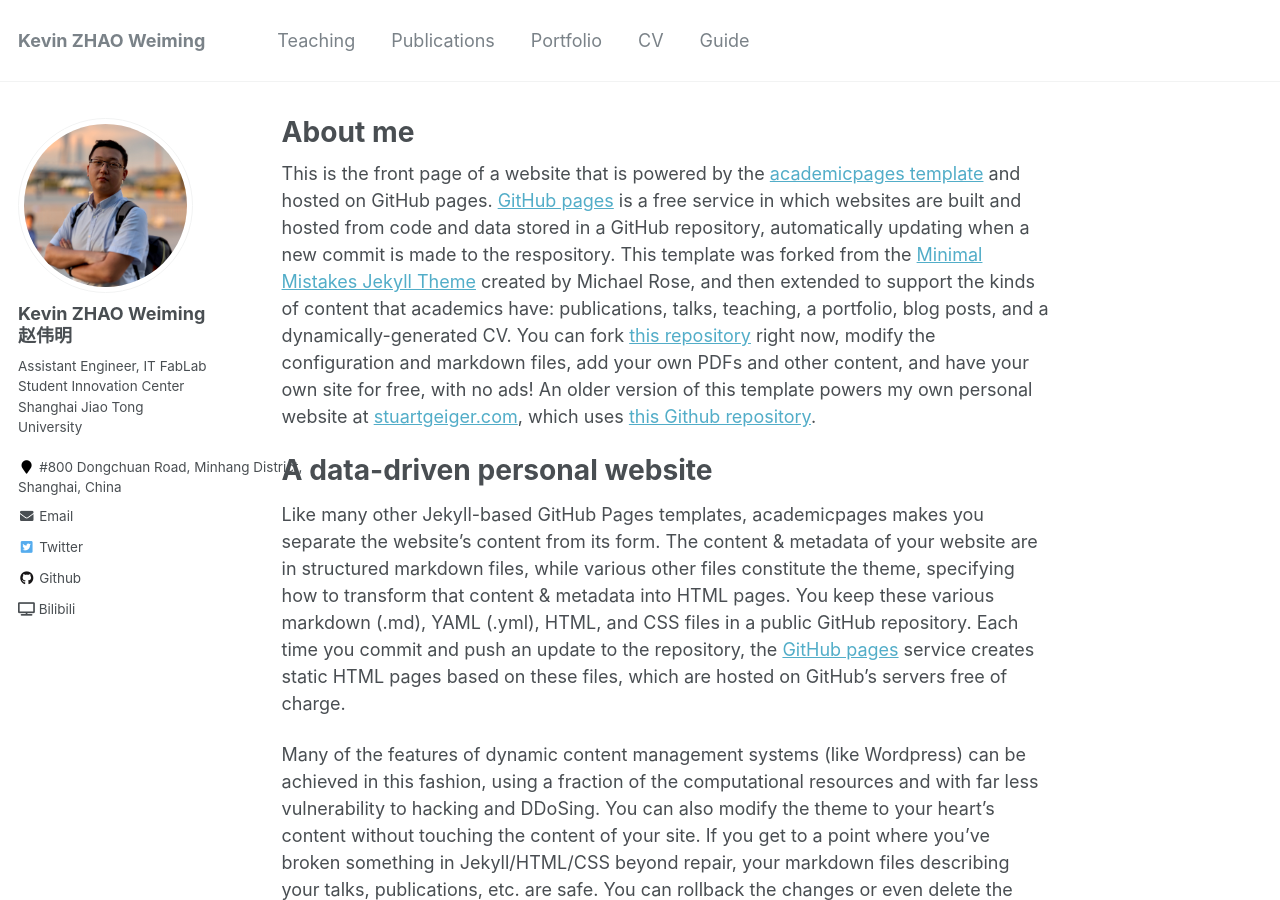
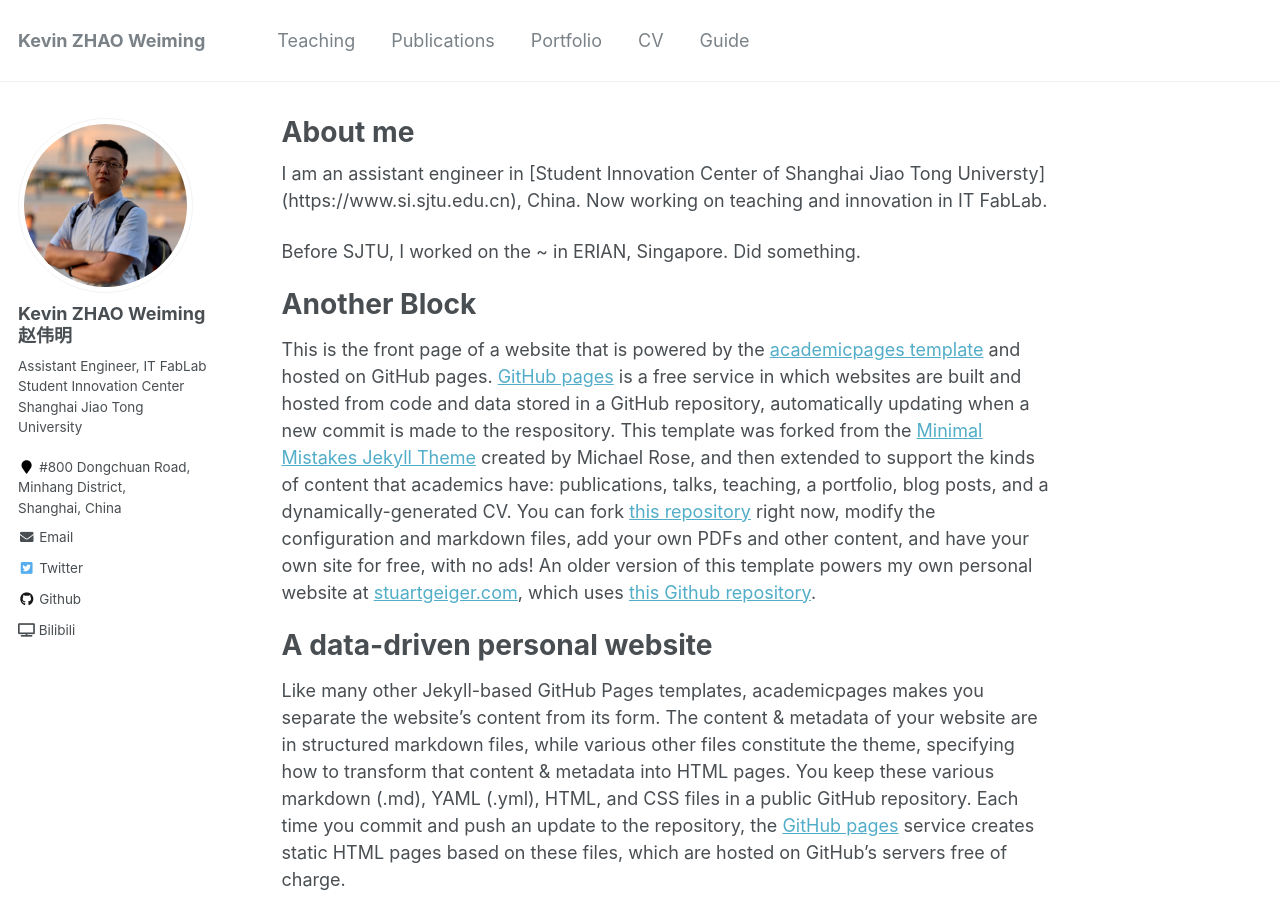
Before and after one commit to zwm0426/zwm0426.github.io, a Jekyll site: the page built from _pages/about.md, in a window 1280 px wide and 900 px high. Built offline with Jekyll 4.4.1, drawn with Linux system fonts in a browser that asks for light colours.

Commit message:
update about me

```diff
--- a/_config.yml
+++ b/_config.yml
@@ -83,7 +83,7 @@ author:
   name             : "Kevin ZHAO Weiming <br> 赵伟明"
   avatar           : "profile.jpg"
   bio              : "Assistant Engineer, IT FabLab <br>Student Innovation Center<br>Shanghai Jiao Tong University"
-  location         : "#800 Dongchuan Road, Minhang District, <br>Shanghai, China"
+  location         : "#800 Dongchuan Road, <br>Minhang District, <br>Shanghai, China"
   employer         :
   pubmed           :
   googlescholar    :
--- a/_pages/about.md
+++ b/_pages/about.md
@@ -8,6 +8,14 @@ redirect_from:
   - /about.html
 ---
 
+I am an assistant engineer in [Student Innovation Center of Shanghai Jiao Tong Universty] (https://www.si.sjtu.edu.cn), China. Now working on teaching and innovation in IT FabLab.
+
+Before SJTU, I worked on the ~ in ERIAN, Singapore. Did something.
+
+
+
+Another Block
+===
 This is the front page of a website that is powered by the [academicpages template](https://github.com/academicpages/academicpages.github.io) and hosted on GitHub pages. [GitHub pages](https://pages.github.com) is a free service in which websites are built and hosted from code and data stored in a GitHub repository, automatically updating when a new commit is made to the respository. This template was forked from the [Minimal Mistakes Jekyll Theme](https://mmistakes.github.io/minimal-mistakes/) created by Michael Rose, and then extended to support the kinds of content that academics have: publications, talks, teaching, a portfolio, blog posts, and a dynamically-generated CV. You can fork [this repository](https://github.com/academicpages/academicpages.github.io) right now, modify the configuration and markdown files, add your own PDFs and other content, and have your own site for free, with no ads! An older version of this template powers my own personal website at [stuartgeiger.com](http://stuartgeiger.com), which uses [this Github repository](https://github.com/staeiou/staeiou.github.io).
 
 A data-driven personal website
```
